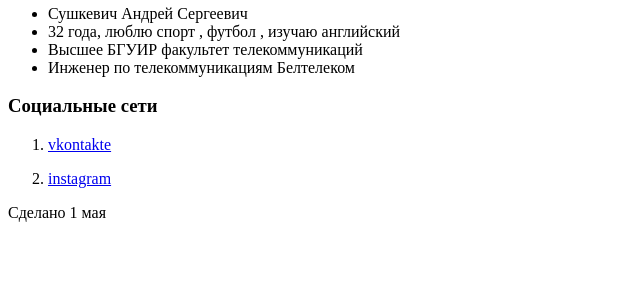
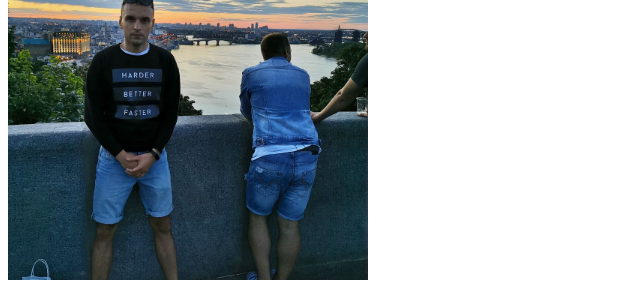
Before and after one commit to Andrey-Sushkevich/lesson-1, a plain HTML site: page index.html in a window 1280 px wide. Shown: the part 160-458 px from the top of the page, without its empty margins (0-640 px from the left). Drawn offline with Linux system fonts and the light colour scheme.

Commit message:
Add files via upload

```diff
--- a/index.html
+++ b/index.html
@@ -10,7 +10,7 @@
         <h1>Резюме </h1>
       </main>
         <picture>
-             <img src="./AndreySushkevich.jpg " alt="AndreySushkevich" height="360" width="360">
+          <img src="./img/AndreySushkevich.jpg" alt="AndreySushkevich" height="360" width="360">
         </picture>
             <header>
                 <h2>Личные данные</h2>
```
